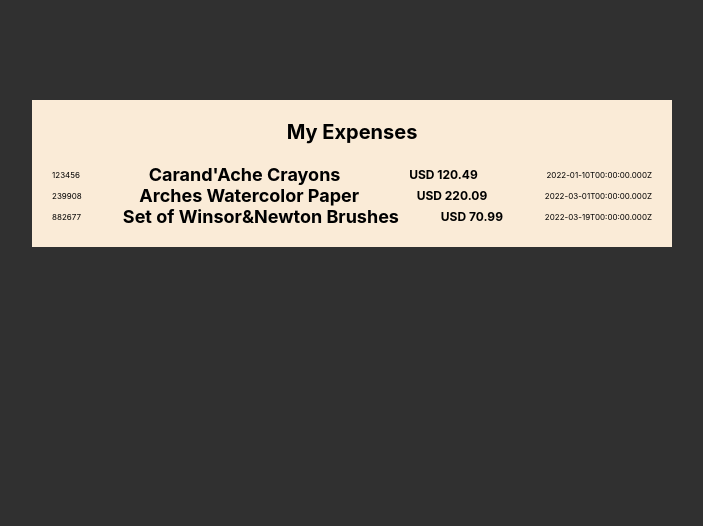
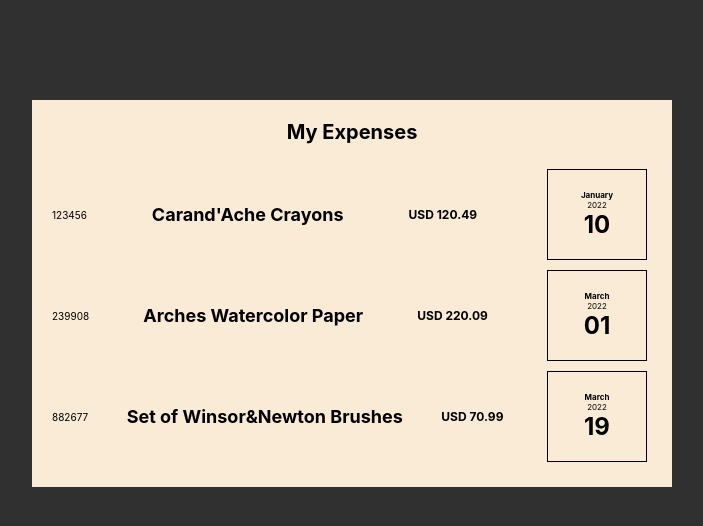
Before and after one commit to squteronsquter/react-expenses-tracker-app, a React (Create React App) app: page / in a window 1280 px wide. Shown: the top 526 px of the page, without its empty margins (288-991 px from the left). Built offline with nearby package versions, Linux system fonts and the light colour scheme.

Commit message:
expenses day reformated to a calendar card

```diff
--- a/src/App.js
+++ b/src/App.js
@@ -31,19 +31,19 @@
           id={expenses[0].id}
           title={expenses[0].title}
           amount={expenses[0].amount}
-          date={expenses[0].date.toISOString()}
+          date={expenses[0].date}
         />
         <ExpenseItem
           id={expenses[1].id}
           title={expenses[1].title}
           amount={expenses[1].amount}
-          date={expenses[1].date.toISOString()}
+          date={expenses[1].date}
         />
         <ExpenseItem
           id={expenses[2].id}
           title={expenses[2].title}
           amount={expenses[2].amount}
-          date={expenses[2].date.toISOString()}
+          date={expenses[2].date}
         />
       </div>
     </>
--- a/src/components/ExpenseItem/ExpenseItem.css
+++ b/src/components/ExpenseItem/ExpenseItem.css
@@ -9,7 +9,28 @@
   text-align: left;
   font-size: 1.8rem;
 }
-.expense-date {
+
+.expense-date-wrapper {
+  display: flex;
+  flex-direction: column;
+  justify-content: center;
+  align-items: center;
+  padding: 2rem;
+  border: 1px solid black;
+  margin: 0.5rem;
+  width: 10rem;
+}
+.expense-date-month {
+  text-align: left;
+  font-size: 0.8rem;
+  font-weight: 700;
+}
+.expense-date-day {
+  text-align: left;
+  font-size: 2.4rem;
+  font-weight: 700;
+}
+.expense-date-year {
   text-align: left;
   font-size: 0.8rem;
 }
--- a/src/components/ExpenseItem/ExpenseItem.js
+++ b/src/components/ExpenseItem/ExpenseItem.js
@@ -1,13 +1,21 @@
 import "./ExpenseItem.css";
 
 function ExpenseItem(props) {
+  const month = props.date.toLocaleString("en-US", { month: "long" });
+  const year = props.date.getFullYear();
+  const day = props.date.toLocaleString("en-US", { day: "2-digit" });
+
   return (
     <>
       <div className="expense-container">
         <span className="expense-date">{props.id}</span>
         <h2 className="expense-title">{props.title}</h2>
         <p className="expense-amount">USD {props.amount}</p>
-        <span className="expense-date">{props.date}</span>
+        <div className="expense-date-wrapper">
+          <span className="expense-date-month">{month}</span>
+          <span className="expense-date-year">{year}</span>
+          <span className="expense-date-day">{day}</span>
+        </div>
       </div>
     </>
   );
```
